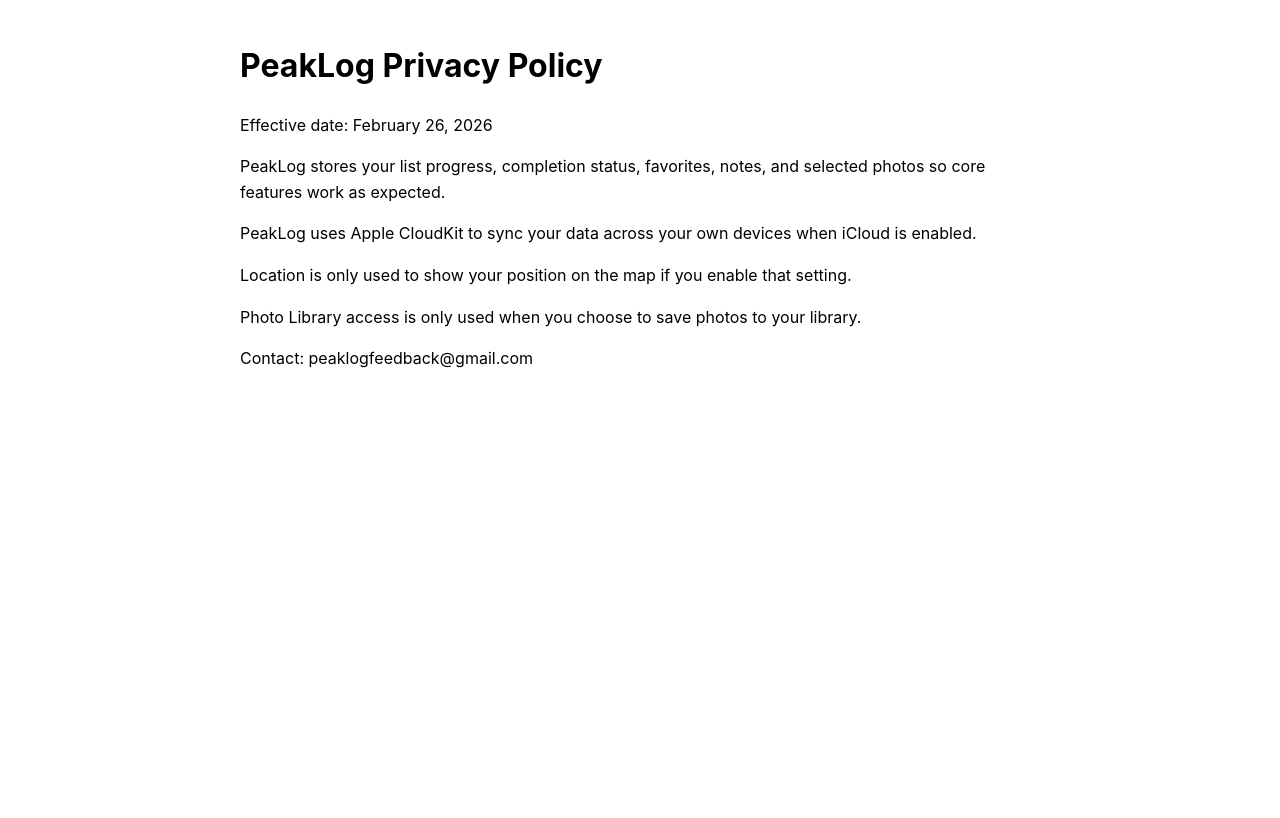
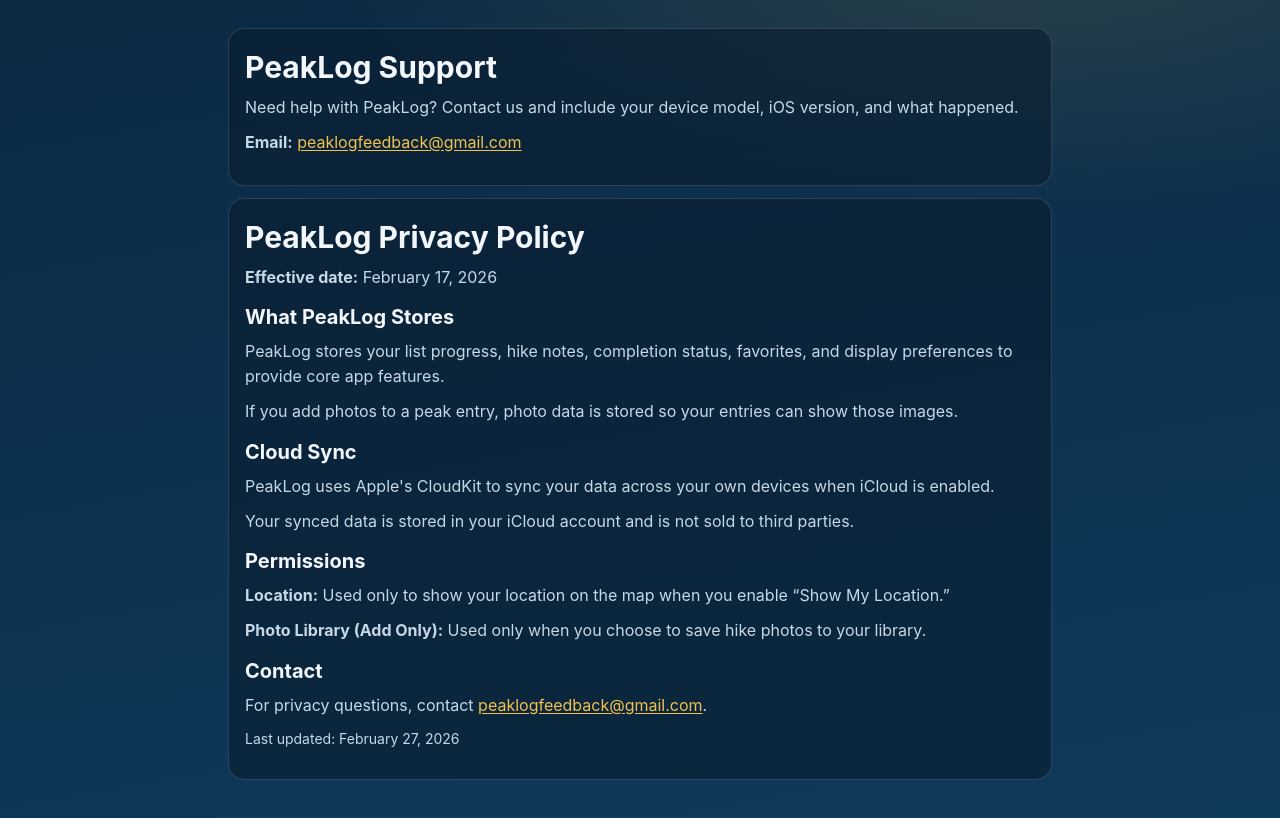
Before and after one commit to idealworksapps/peaklog-privacy, a plain HTML site: page index.html in a window 1280 px wide. Drawn offline with Linux system fonts and the light colour scheme.

Commit message:
Update index.html

```diff
--- a/index.html
+++ b/index.html
@@ -2,16 +2,59 @@
 <html lang="en">
 <head>
   <meta charset="utf-8" />
-  <meta name="viewport" content="width=device-width, initial-scale=1" />
-  <title>PeakLog Privacy Policy</title>
+  <meta name="viewport" content="width=device-width,initial-scale=1" />
+  <title>PeakLog Support & Privacy</title>
+  <meta name="description" content="PeakLog support contact and privacy policy." />
+  <style>
+    :root {
+      --bg:#0b2a44; --bg2:#0e3a5c; --card:rgba(10,30,48,.62);
+      --text:#f3f7fb; --muted:#c6d8e7; --line:rgba(255,255,255,.14); --accent:#f2c14e;
+    }
+    *{box-sizing:border-box}
+    body{
+      margin:0; color:var(--text); line-height:1.55;
+      font-family:-apple-system,BlinkMacSystemFont,"Segoe UI",Roboto,Helvetica,Arial,sans-serif;
+      background:radial-gradient(1200px 500px at 80% -10%, rgba(242,193,78,.15), transparent 60%), linear-gradient(170deg,var(--bg),var(--bg2));
+    }
+    .wrap{max-width:860px;margin:0 auto;padding:28px 18px 44px}
+    .card{border:1px solid var(--line);border-radius:16px;background:var(--card);padding:20px 16px;margin-bottom:12px}
+    h1,h2{line-height:1.2;margin:0 0 10px}
+    h1{font-size:30px}
+    h2{font-size:20px;margin-top:16px}
+    p{margin:0 0 10px;color:var(--muted)}
+    a{color:var(--accent);text-underline-offset:2px}
+    .small{font-size:14px;color:var(--muted)}
+  </style>
 </head>
-<body style="max-width:800px;margin:40px auto;padding:0 16px;font-family:-apple-system,BlinkMacSystemFont,'Segoe UI',sans-serif;line-height:1.6;">
-  <h1>PeakLog Privacy Policy</h1>
-  <p>Effective date: February 26, 2026</p>
-  <p>PeakLog stores your list progress, completion status, favorites, notes, and selected photos so core features work as expected.</p>
-  <p>PeakLog uses Apple CloudKit to sync your data across your own devices when iCloud is enabled.</p>
-  <p>Location is only used to show your position on the map if you enable that setting.</p>
-  <p>Photo Library access is only used when you choose to save photos to your library.</p>
-  <p>Contact: peaklogfeedback@gmail.com</p>
+<body>
+  <main class="wrap">
+    <section class="card">
+      <h1>PeakLog Support</h1>
+      <p>Need help with PeakLog? Contact us and include your device model, iOS version, and what happened.</p>
+      <p><strong>Email:</strong> <a href="mailto:peaklogfeedback@gmail.com">peaklogfeedback@gmail.com</a></p>
+    </section>
+
+    <section class="card">
+      <h1>PeakLog Privacy Policy</h1>
+      <p><strong>Effective date:</strong> February 17, 2026</p>
+
+      <h2>What PeakLog Stores</h2>
+      <p>PeakLog stores your list progress, hike notes, completion status, favorites, and display preferences to provide core app features.</p>
+      <p>If you add photos to a peak entry, photo data is stored so your entries can show those images.</p>
+
+      <h2>Cloud Sync</h2>
+      <p>PeakLog uses Apple's CloudKit to sync your data across your own devices when iCloud is enabled.</p>
+      <p>Your synced data is stored in your iCloud account and is not sold to third parties.</p>
+
+      <h2>Permissions</h2>
+      <p><strong>Location:</strong> Used only to show your location on the map when you enable “Show My Location.”</p>
+      <p><strong>Photo Library (Add Only):</strong> Used only when you choose to save hike photos to your library.</p>
+
+      <h2>Contact</h2>
+      <p>For privacy questions, contact <a href="mailto:peaklogfeedback@gmail.com">peaklogfeedback@gmail.com</a>.</p>
+
+      <p class="small">Last updated: February 27, 2026</p>
+    </section>
+  </main>
 </body>
 </html>
```
